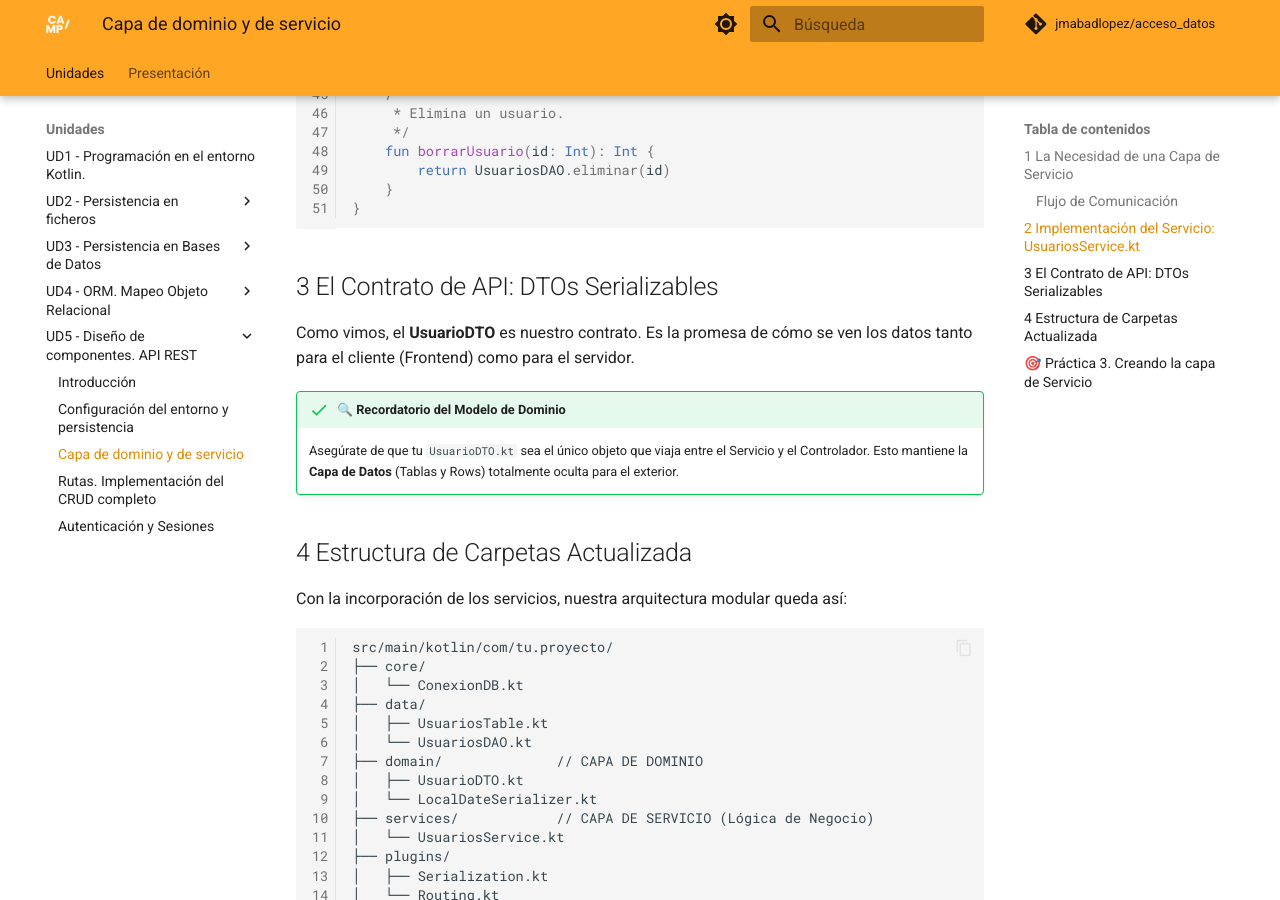
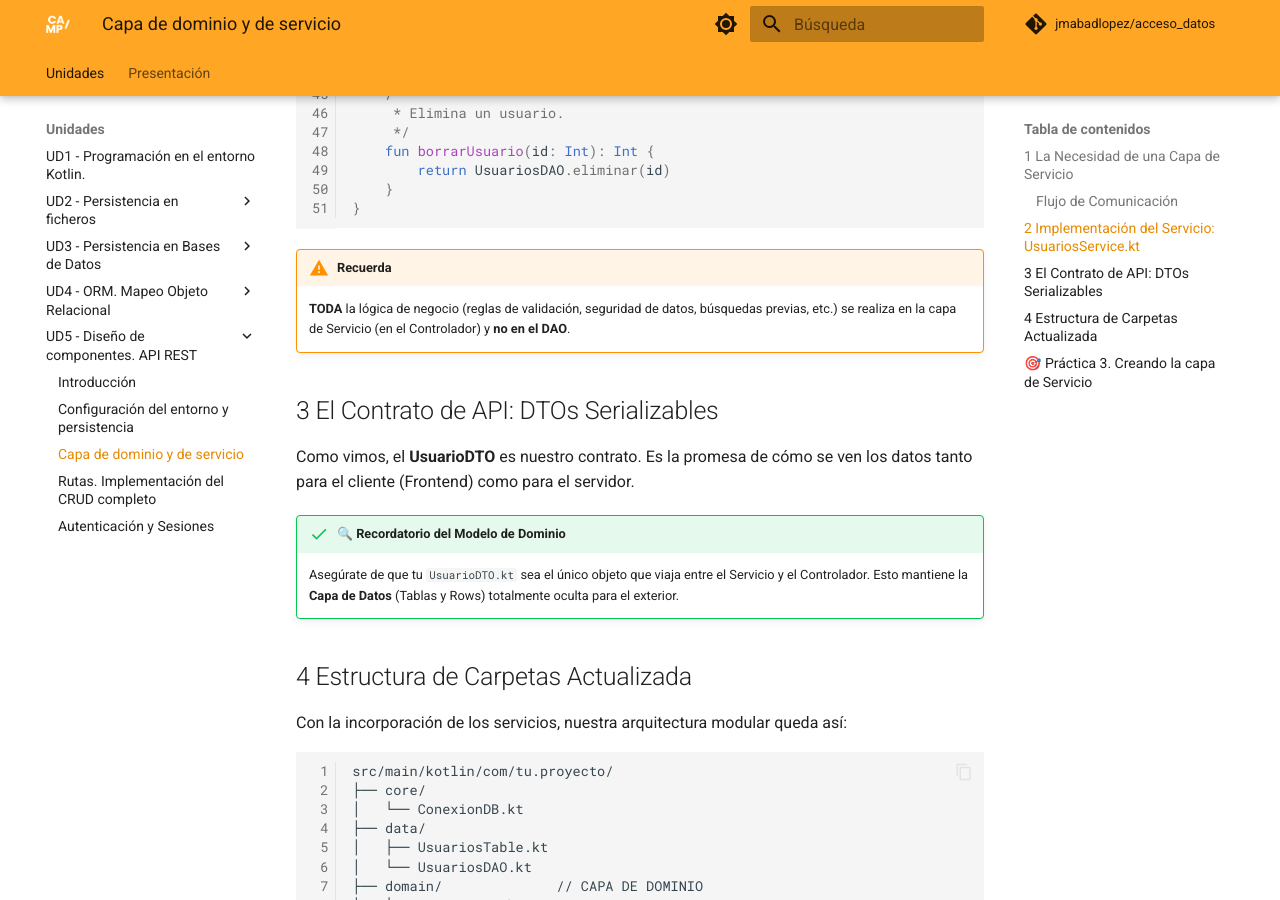
Before and after one commit to JMAbadLopez/acceso_datos, an MkDocs documentation site: the page built from docs/unidades/ud05/servicio.md, in a window 1280 px wide and 900 px high, scrolled down 1948 px. Built offline with MkDocs 1.6.1 and Material for MkDocs 9.7.7, drawn with Linux system fonts in a browser that asks for light colours; comment, search, counter and statistics services are not loaded; some of the changed text lies outside the part shown.

Commit message:
Corrección Servicio

````diff
--- a/docs/unidades/ud05/servicio.md
+++ b/docs/unidades/ud05/servicio.md
@@ -85,6 +85,9 @@ object UsuariosService {
 }
 ```
 
+!!! warning "Recuerda"
+    **TODA** la lógica de negocio (reglas de validación, seguridad de datos, búsquedas previas, etc.) se realiza en la capa de Servicio (en el Controlador) y **no en el DAO**.
+
 ## 3 El Contrato de API: DTOs Serializables
 
 Como vimos, el **UsuarioDTO** es nuestro contrato. Es la promesa de cómo se ven los datos tanto para el cliente (Frontend) como para el servidor.
````
Also changed, not shown: other parts of docs/unidades/ud05/servicio.md (+1 -1 lines), site/search/search_index.json, site/sitemap.xml, site/unidades/ud05/servicio/index.html, 1 other file.
